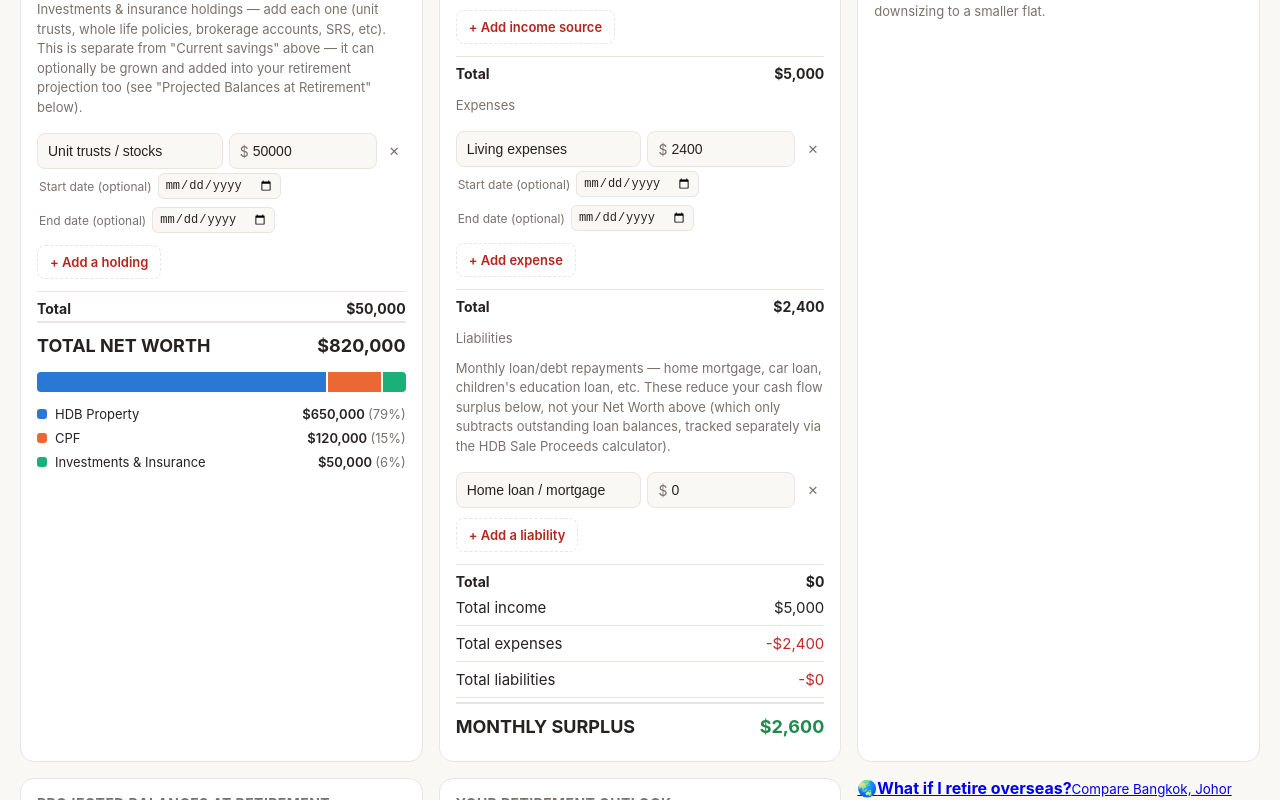
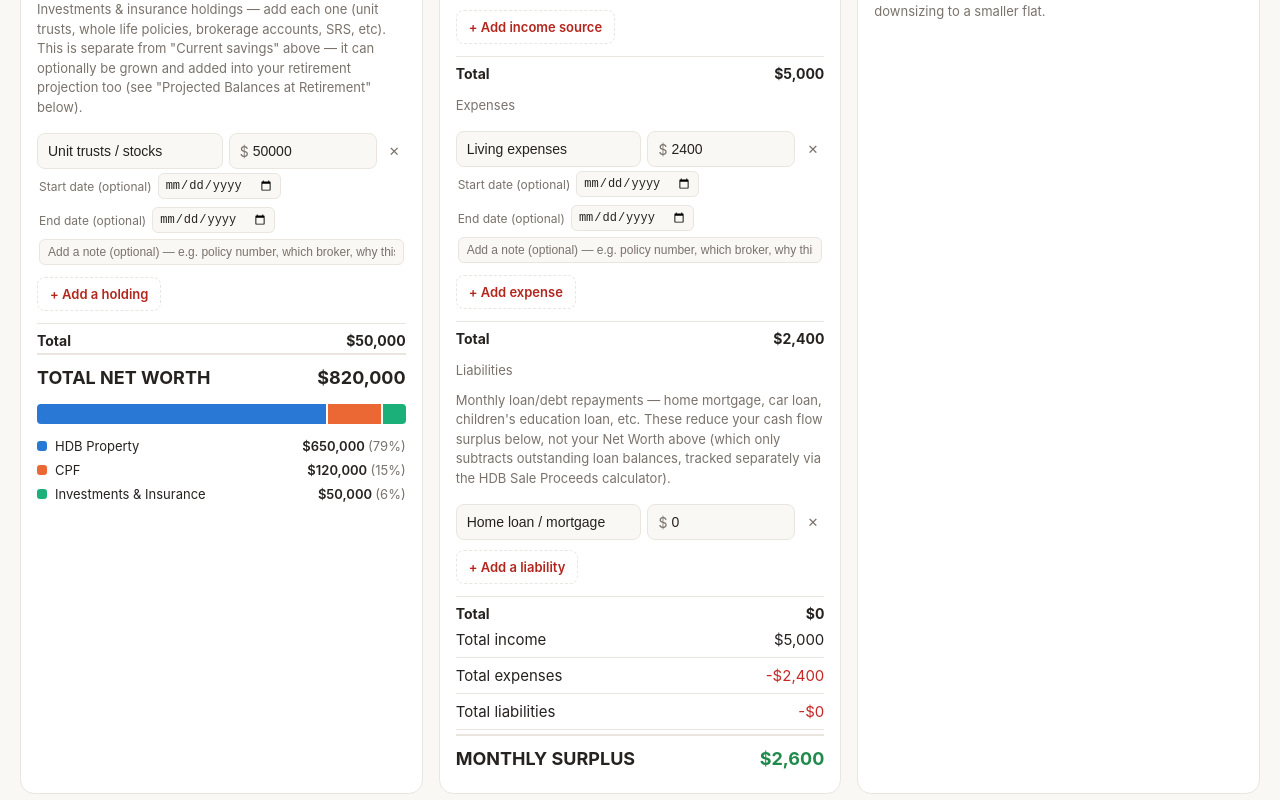
Before and after one commit to macmelvin/SG-Money-CPF-HDB-Calculator, a React (Vite) app: page /retirement-calculator in a window 1280 px wide. Shown: the part 860-1660 px from the top of the page. Built offline with nearby package versions, Linux system fonts and the light colour scheme; no server answers.

Commit message:
Add free-text note field below date range on each row

```diff
--- a/src/App.css
+++ b/src/App.css
@@ -1380,6 +1380,22 @@
   font-weight: 600;
   color: var(--negative);
 }
+.line-item-note-row {
+  padding: 0 2px 2px;
+}
+.line-item-note {
+  width: 100%;
+  border: 1px solid var(--border);
+  border-radius: 6px;
+  padding: 5px 8px;
+  font-size: 12px;
+  background: var(--bg);
+  color: var(--text);
+  box-sizing: border-box;
+}
+.line-item-note::placeholder {
+  color: var(--text-muted);
+}
 .line-item-row.line-item-milestone .line-item-label,
 .line-item-row.line-item-milestone .line-item-amount {
   border-color: var(--status-warning);
--- a/src/components/Dashboard.tsx
+++ b/src/components/Dashboard.tsx
@@ -136,6 +136,18 @@ export function EditableLineItems({
                 )}
               </div>
             )}
+            {showDateRange && (
+              <div className="line-item-note-row">
+                <input
+                  type="text"
+                  className="line-item-note"
+                  aria-label="Note"
+                  placeholder="Add a note (optional) — e.g. policy number, which broker, why this loan exists"
+                  value={item.note ?? ""}
+                  onChange={(e) => updateItem(item.id, { note: e.target.value || undefined })}
+                />
+              </div>
+            )}
           </div>
         );
       })}
--- a/src/lib/dashboard.ts
+++ b/src/lib/dashboard.ts
@@ -17,6 +17,9 @@ export interface LineItem {
   // investment holdings (see EditableLineItems' showEndDate prop).
   startDate?: string;
   endDate?: string;
+  // Free-text note, e.g. "policy number", "which broker", "why this loan exists". Purely
+  // informational — never read by any calculation, just stored and shown back to the user.
+  note?: string;
 }
 
 let nextId = 1;
```
